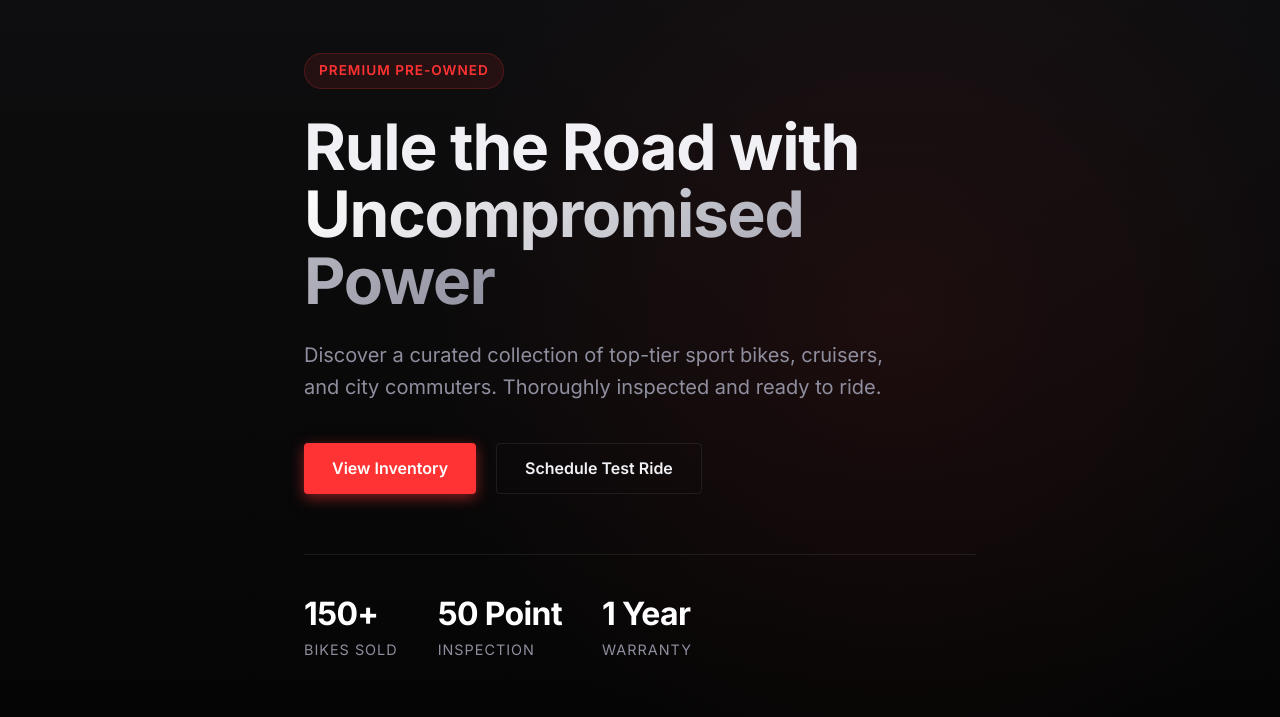
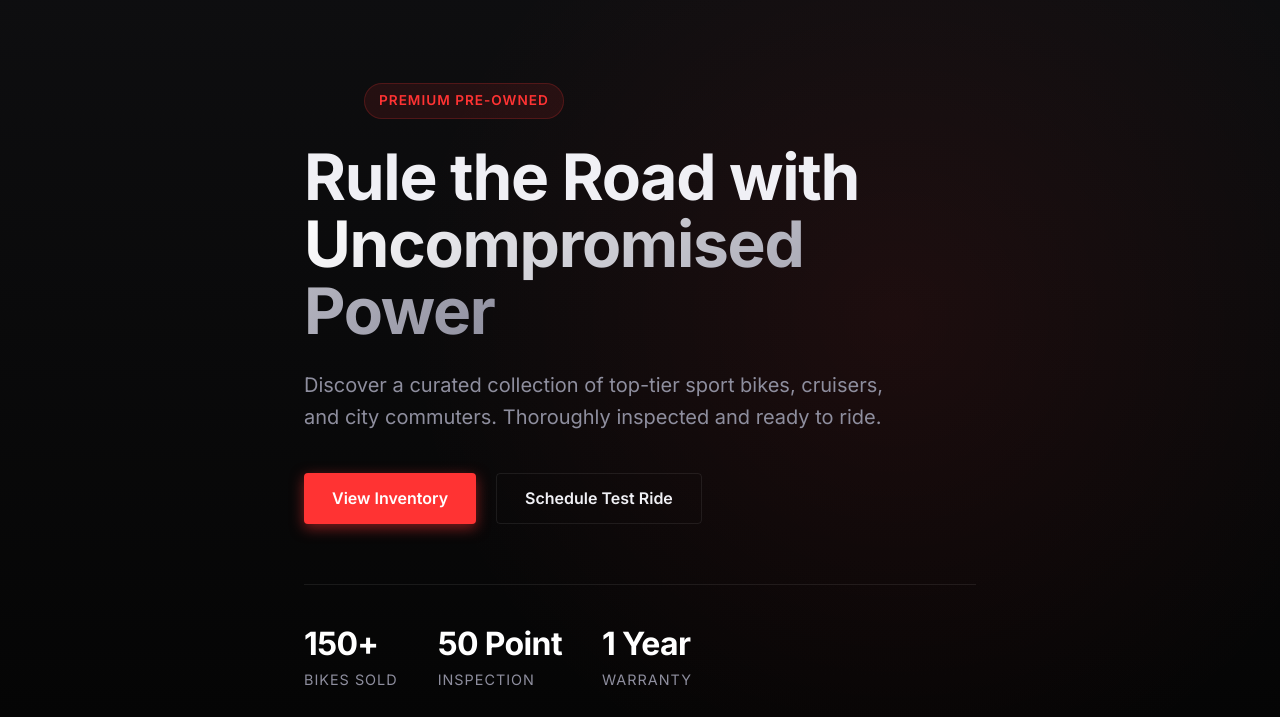
Before and after one commit to nihalbhatia10/second-hand-bike, a plain HTML site: page index.html in a window 1280 px wide. Shown: the part 83-800 px from the top of the page. Drawn offline with nearby package versions, Linux system fonts and the light colour scheme.

Commit message:
Adjust hero padding and badge margin to prevent header clash

```diff
--- a/css/style.css
+++ b/css/style.css
@@ -308,7 +308,7 @@ h1, h2, h3, h4, h5, h6 {
   align-items: center;
   background-image: radial-gradient(circle at 70% 50%, rgba(255, 51, 51, 0.08) 0%, transparent 50%),
                     linear-gradient(to bottom, var(--bg-dark) 0%, #000 100%);
-  padding-top: 80px;
+  padding-top: 140px;
 }
 
 .hero-overlay {
@@ -334,6 +334,7 @@ h1, h2, h3, h4, h5, h6 {
   font-size: 0.85rem;
   font-weight: 600;
   margin-bottom: 24px;
+  margin-left: 60px;
   text-transform: uppercase;
   letter-spacing: 1px;
 }
```
